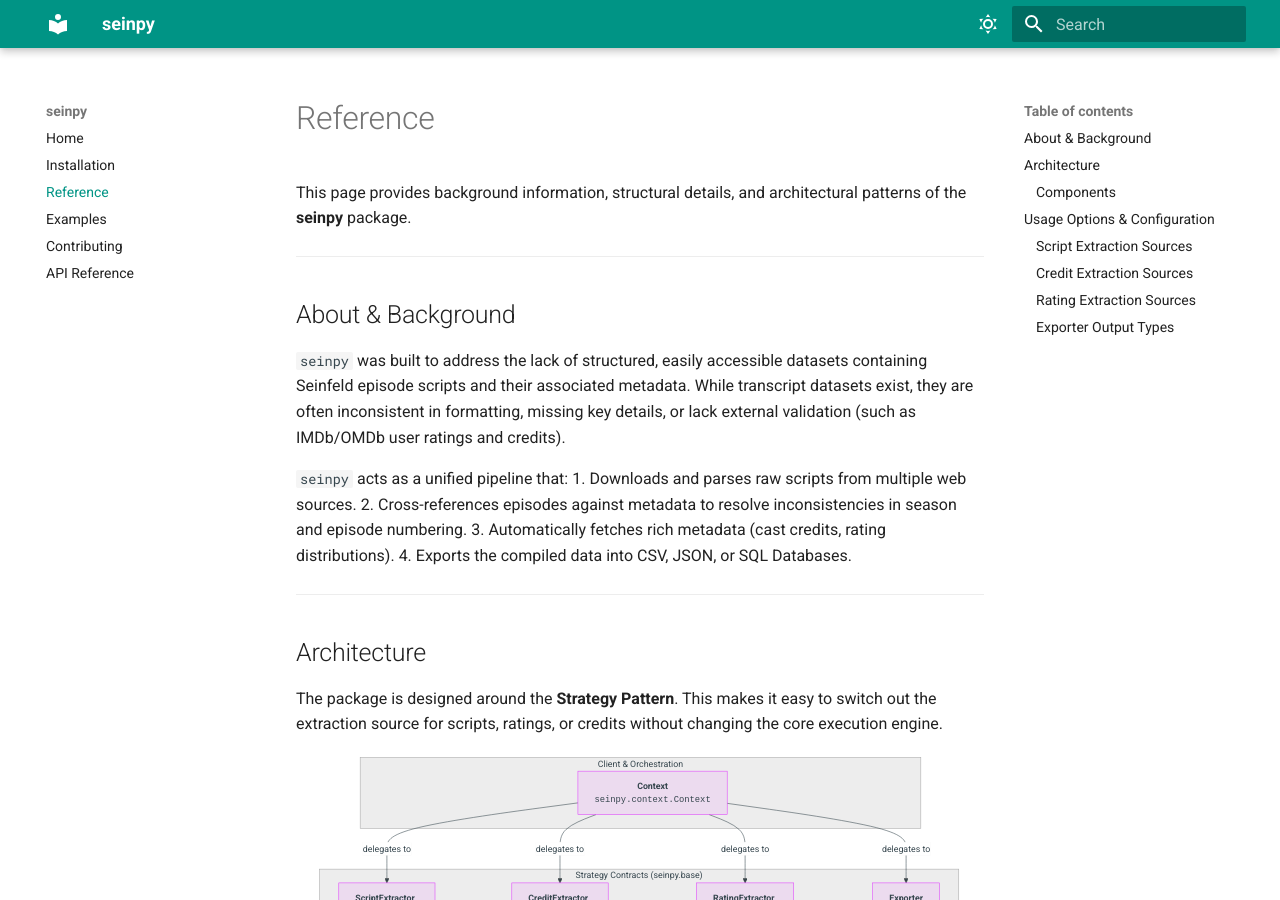
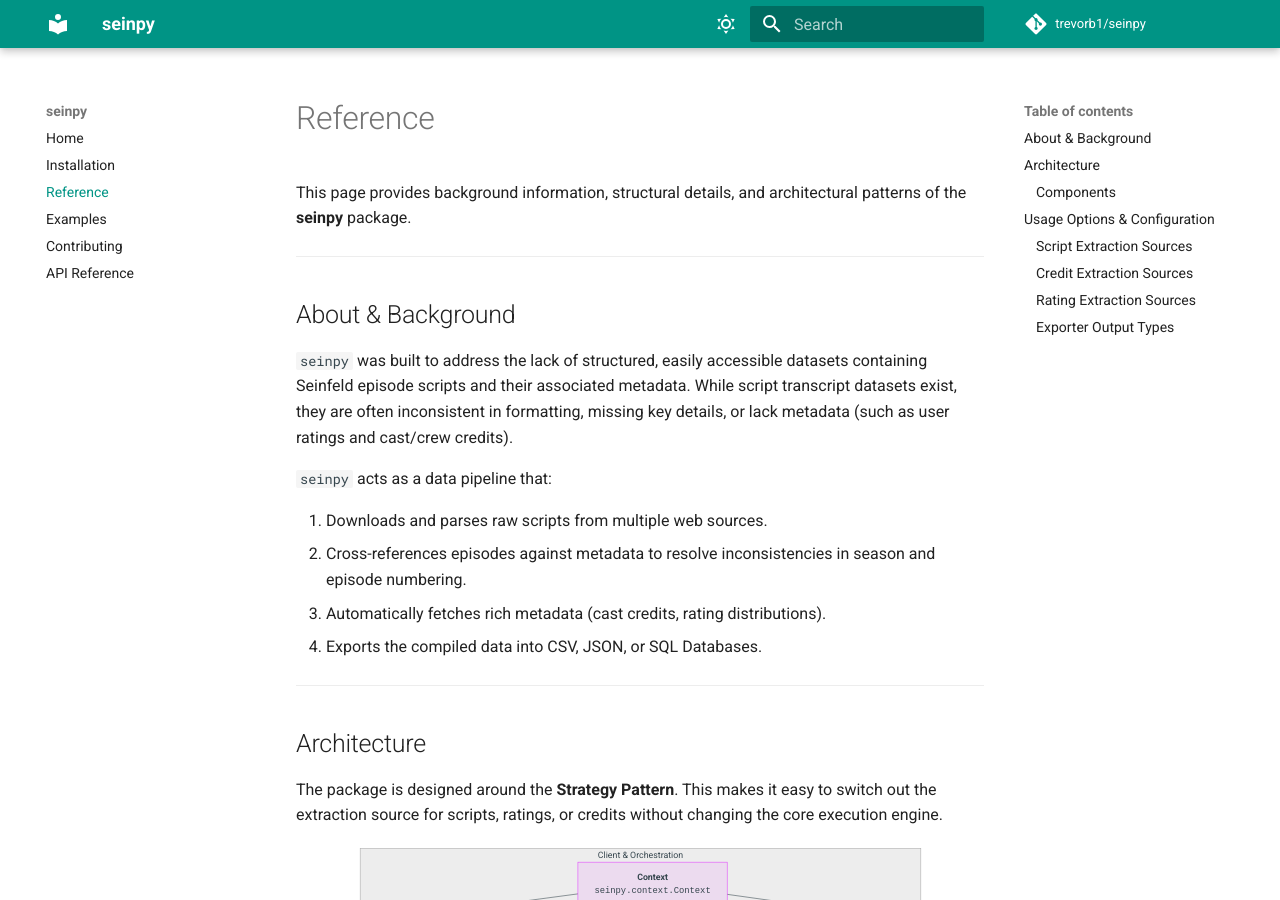
Before and after one commit to trevorb1/seinpy, an MkDocs documentation site: the page built from docs/reference.md, in a window 1280 px wide and 900 px high. Built offline with MkDocs 1.6.1 and Material for MkDocs 9.7.7, drawn with Linux system fonts in a browser that asks for light colours; comment, search, counter and statistics services are not loaded; some of the changed text lies outside the part shown.

Commit message:
minor docs updates (#16)

````diff
--- a/docs/reference.md
+++ b/docs/reference.md
@@ -6,9 +6,10 @@
 
 ## About & Background
 
-`seinpy` was built to address the lack of structured, easily accessible datasets containing Seinfeld episode scripts and their associated metadata. While transcript datasets exist, they are often inconsistent in formatting, missing key details, or lack external validation (such as IMDb/OMDb user ratings and credits).
+`seinpy` was built to address the lack of structured, easily accessible datasets containing Seinfeld episode scripts and their associated metadata. While script transcript datasets exist, they are often inconsistent in formatting, missing key details, or lack metadata (such as user ratings and cast/crew credits).
 
-`seinpy` acts as a unified pipeline that:
+`seinpy` acts as a data pipeline that:
+
 1. Downloads and parses raw scripts from multiple web sources.
 2. Cross-references episodes against metadata to resolve inconsistencies in season and episode numbering.
 3. Automatically fetches rich metadata (cast credits, rating distributions).
@@ -81,25 +82,25 @@
 - **`kaggle`**: Extracts from Kaggle's Seinfeld script dataset.
 - **`imdb`** / **`imsdb`**: Extracts scripts from IMSDb.
 
-```warning
-Only `kaggle` is currently supported for script extraction
-```
+!!! warning
+
+    Only `kaggle` is currently supported for script extraction
 
 ### Credit Extraction Sources
 - **`omdb`**: Uses the Open Movie Database (OMDb) API. Requires `OMDB_API_KEY`.
 - **`rottentomatoes`**: Scrapes Rotten Tomatoes for ratings/credits.
 
-```warning
-Only `omdb` is currently supported for credit extraction
-```
+!!! warning
+
+    Only `omdb` is currently supported for credit extraction
 
 ### Rating Extraction Sources
 - **`omdb`**: Uses the Open Movie Database (OMDb) API. Requires `OMDB_API_KEY`.
 - **`rottentomatoes`**: Scrapes Rotten Tomatoes for ratings/credits.
 
-```warning
-Only `omdb` is currently supported for rating extraction
-```
+!!! warning
+
+    Only `omdb` is currently supported for rating extraction
 
 ### Exporter Output Types
 - **`csv`**: Writes tabular episode and line data.
--- a/mkdocs.yml
+++ b/mkdocs.yml
@@ -1,6 +1,8 @@
 site_name: seinpy
 site_description: "Seinfeld Script Database documentation"
 site_author: "trevorb1"
+repo_url: https://github.com/trevorb1/seinpy
+repo_name: trevorb1/seinpy
 
 theme:
   name: material
@@ -47,6 +49,8 @@
   - API Reference: api.md
 
 markdown_extensions:
+  - admonition
+  - pymdownx.details
   - pymdownx.superfences:
       custom_fences:
         - name: mermaid
````
